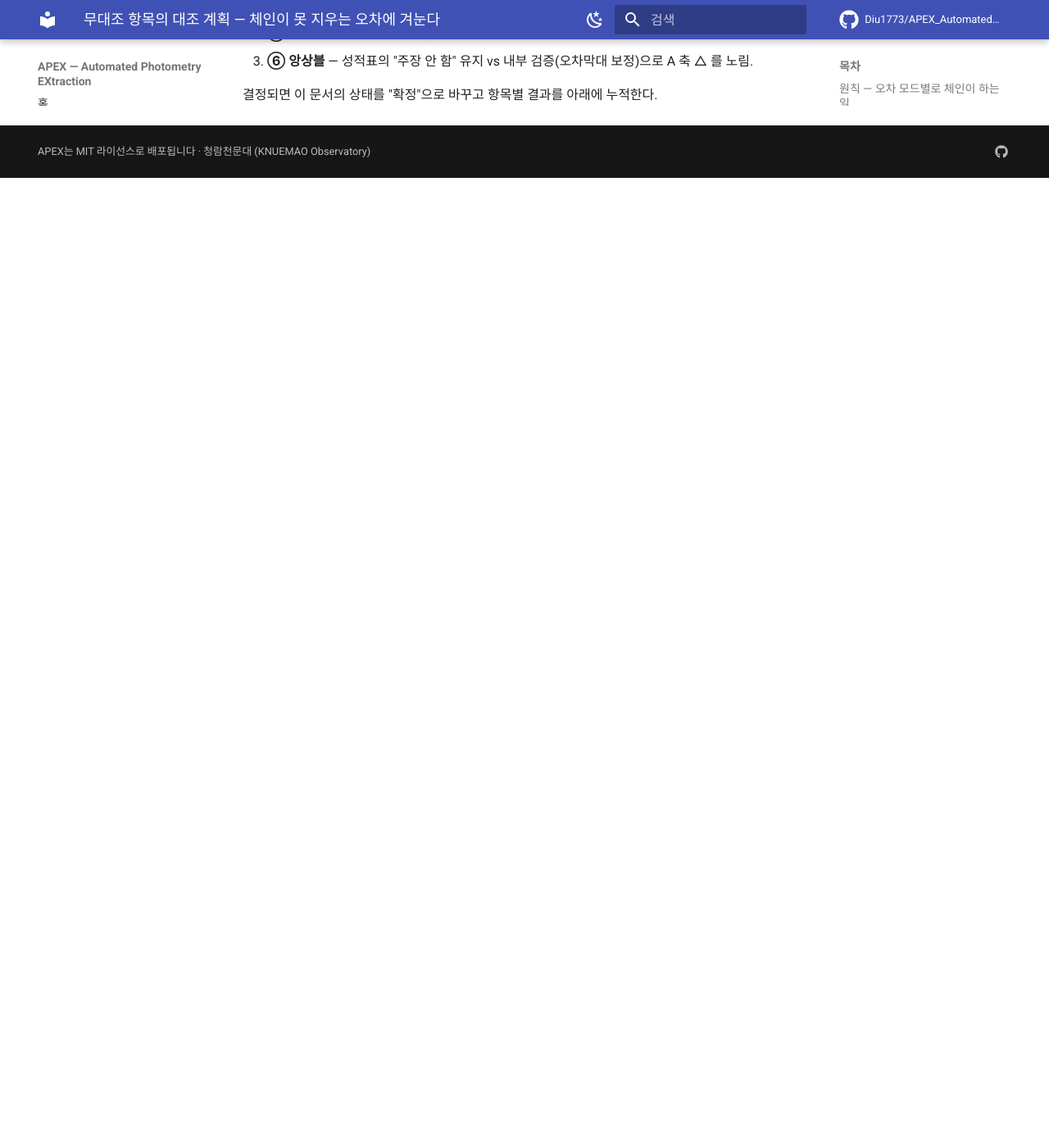
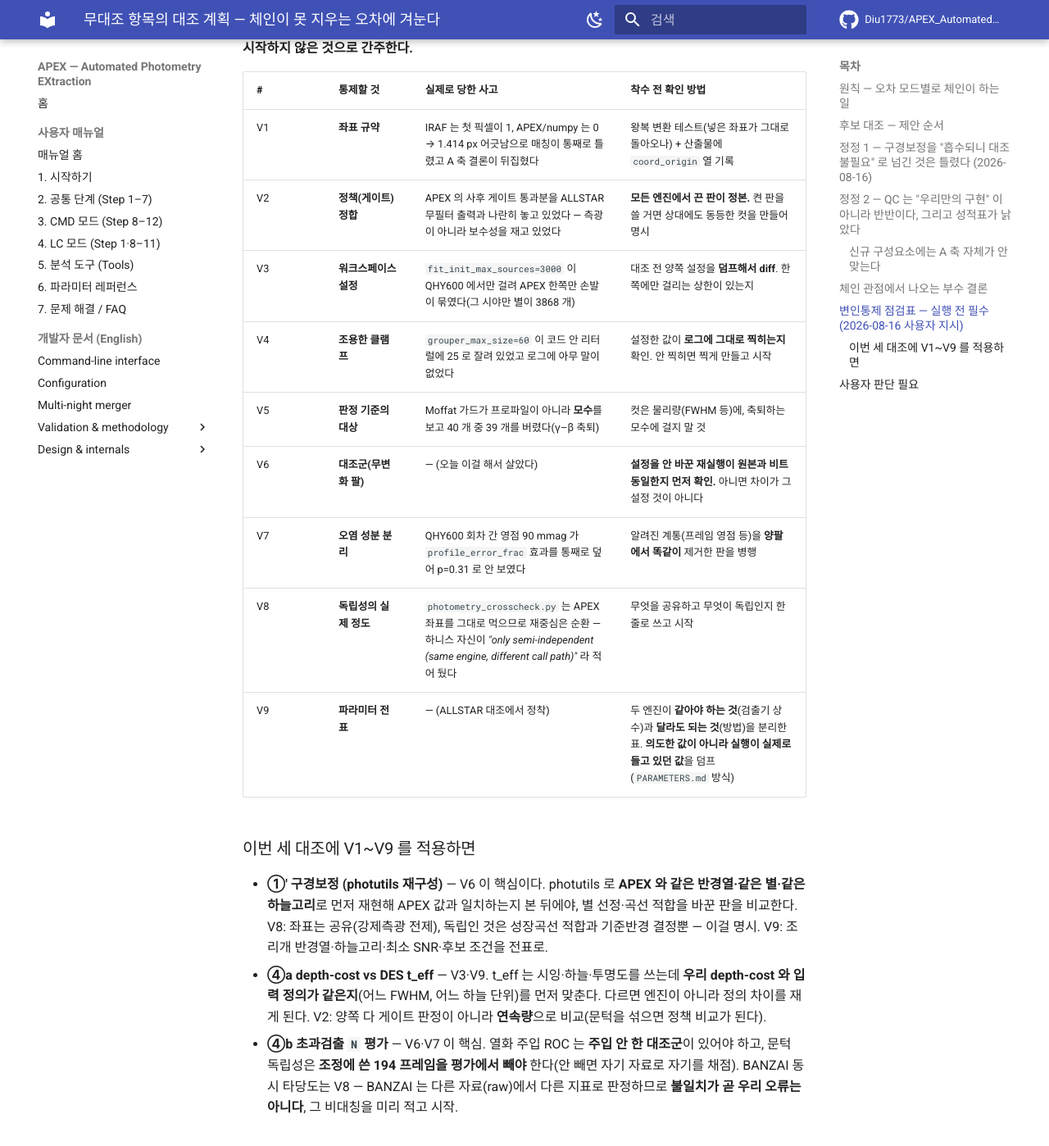
Before and after one commit to Diu1773/APEX_AutomatedPhotometryEXtraction, an MkDocs documentation site: the page built from docs/audit/APEX_CROSSCHECK_PLAN.md, in a window 1280 px wide and 1400 px high, scrolled down 5228 px. Shown: the whole window at 82% size. Built offline with MkDocs 1.6.1 and Material for MkDocs 9.7.7, drawn with Linux system fonts in a browser that asks for light colours; comment, search, counter and statistics services are not loaded; before the commit the page ends 5445 px from its top, so only the background shows below that; some of the changed text lies outside the part shown.

Commit message:
docs(audit): 대조 착수 전 변인통제 점검표 — 실제로 결론을 뒤집은 것들로 (V1~V9)
사용자 지시: "대조할때는 변인통제 확실히 해야한다".

일반론 대신 이 캠페인에서 실제로 결론을 뒤집은 실패를 항목화했다. PSF A축이
하루 사이 세 번 뒤집혔고 원인이 전부 변인통제였다.

  V1 좌표 규약     IRAF 첫픽셀 1 vs 0 -> 1.414 px, 매칭 전체가 틀림
  V2 정책 정합     APEX 게이트 통과분 vs ALLSTAR 무필터 = 보수성 측정
  V3 워크스페이스   fit_init_max_sources=3000 이 QHY600 에서만 발동
  V4 조용한 클램프  grouper_max_size 60 -> 코드 리터럴 25, 로그 침묵
  V5 판정 대상     Moffat 가드가 프로파일 아닌 모수를 봐서 39/40 기각
  V6 대조군        설정 안 바꾼 재실행이 비트 동일한지 먼저 (오늘 이걸로 살았다)
  V7 오염 분리     회차 영점 90 mmag 가 prof 효과를 덮어 p=0.31
  V8 독립성 정도   crosscheck 는 APEX 좌표를 먹어 재중심이 순환(하네스가 명시)
  V9 파라미터 전표  의도값이 아니라 실행이 실제로 들고 있던 값을 덤프

못 채운 칸이 있으면 그 대조는 시작하지 않은 것으로 간주한다. 계획 중인 세
대조(①′ 구경보정·④a depth-cost·④b 초과검출)에 각각 어느 항목이 핵심인지도
붙였다 — ①′는 V6(같은 반경열로 먼저 재현), ④a는 V3·V9(입력 정의 일치),
④b는 V6·V7(주입 대조군 + 조정에 쓴 194 프레임을 평가에서 제외).

Co-Authored-By: Claude Opus 5 <noreply@anthropic.com>

```diff
--- a/docs/audit/APEX_CROSSCHECK_PLAN.md
+++ b/docs/audit/APEX_CROSSCHECK_PLAN.md
@@ -129,6 +129,42 @@ IRAF 는 IRAF 스택 전체를 요구한다. 그래서 소형 천문대 오프
   경로다(받기 전 그 밤의 bias/dark/flat 공개 여부 확인 — 없으면 "raw→science
   통합"이 아니라 "측광 사슬만"의 다기기 근거가 된다).
 
+## 변인통제 점검표 — 실행 전 필수 (2026-08-16 사용자 지시)
+
+일반론이 아니라 **이 캠페인에서 실제로 결론을 뒤집은 실패들**이다. PSF A 축은
+하루 사이 세 번 뒤집혔고 원인이 전부 변인통제였다. 새 대조를 시작하기 전에
+이 표를 채우고, 못 채운 칸이 있으면 **그 대조는 아직 시작하지 않은 것으로
+간주한다.**
+
+| # | 통제할 것 | 실제로 당한 사고 | 착수 전 확인 방법 |
+|---|---|---|---|
+| V1 | **좌표 규약** | IRAF 는 첫 픽셀이 1, APEX/numpy 는 0 → 1.414 px 어긋남으로 매칭이 통째로 틀렸고 A 축 결론이 뒤집혔다 | 왕복 변환 테스트(넣은 좌표가 그대로 돌아오나) + 산출물에 `coord_origin` 열 기록 |
+| V2 | **정책(게이트) 정합** | APEX 의 사후 게이트 통과분을 ALLSTAR 무필터 출력과 나란히 놓고 있었다 — 측광이 아니라 보수성을 재고 있었다 | **모든 엔진에서 끈 판이 정본.** 켠 판을 쓸 거면 상대에도 동등한 컷을 만들어 명시 |
+| V3 | **워크스페이스 설정** | `fit_init_max_sources=3000` 이 QHY600 에서만 걸려 APEX 한쪽만 손발이 묶였다(그 시야만 별이 3868 개) | 대조 전 양쪽 설정을 **덤프해서 diff**. 한쪽에만 걸리는 상한이 있는지 |
+| V4 | **조용한 클램프** | `grouper_max_size=60` 이 코드 안 리터럴에 25 로 잘려 있었고 로그에 아무 말이 없었다 | 설정한 값이 **로그에 그대로 찍히는지** 확인. 안 찍히면 찍게 만들고 시작 |
+| V5 | **판정 기준의 대상** | Moffat 가드가 프로파일이 아니라 **모수**를 보고 40 개 중 39 개를 버렸다(γ–β 축퇴) | 컷은 물리량(FWHM 등)에, 축퇴하는 모수에 걸지 말 것 |
+| V6 | **대조군(무변화 팔)** | — (오늘 이걸 해서 살았다) | **설정을 안 바꾼 재실행이 원본과 비트 동일한지 먼저 확인.** 아니면 차이가 그 설정 것이 아니다 |
+| V7 | **오염 성분 분리** | QHY600 회차 간 영점 90 mmag 가 `profile_error_frac` 효과를 통째로 덮어 p=0.31 로 안 보였다 | 알려진 계통(프레임 영점 등)을 **양팔에서 똑같이** 제거한 판을 병행 |
+| V8 | **독립성의 실제 정도** | `photometry_crosscheck.py` 는 APEX 좌표를 그대로 먹으므로 재중심은 순환 — 하니스 자신이 *"only semi-independent (same engine, different call path)"* 라 적어 뒀다 | 무엇을 공유하고 무엇이 독립인지 한 줄로 쓰고 시작 |
+| V9 | **파라미터 전표** | — (ALLSTAR 대조에서 정착) | 두 엔진이 **같아야 하는 것**(검출기 상수)과 **달라도 되는 것**(방법)을 분리한 표. **의도한 값이 아니라 실행이 실제로 들고 있던 값**을 덤프 (`PARAMETERS.md` 방식) |
+
+### 이번 세 대조에 V1~V9 를 적용하면
+
+- **①′ 구경보정 (photutils 재구성)** — V6 이 핵심이다. photutils 로 **APEX 와
+  같은 반경열·같은 별·같은 하늘고리**로 먼저 재현해 APEX 값과 일치하는지 본
+  뒤에야, 별 선정·곡선 적합을 바꾼 판을 비교한다. V8: 좌표는 공유(강제측광
+  전제), 독립인 것은 성장곡선 적합과 기준반경 결정뿐 — 이걸 명시.
+  V9: 조리개 반경열·하늘고리·최소 SNR·후보 조건을 전표로.
+- **④a depth-cost vs DES t_eff** — V3·V9. t_eff 는 시잉·하늘·투명도를 쓰는데
+  **우리 depth-cost 와 입력 정의가 같은지**(어느 FWHM, 어느 하늘 단위)를 먼저
+  맞춘다. 다르면 엔진이 아니라 정의 차이를 재게 된다. V2: 양쪽 다 게이트 판정이
+  아니라 **연속량**으로 비교(문턱을 섞으면 정책 비교가 된다).
+- **④b 초과검출 `N` 평가** — V6·V7 이 핵심. 열화 주입 ROC 는 **주입 안 한
+  대조군**이 있어야 하고, 문턱 독립성은 **조정에 쓴 194 프레임을 평가에서
+  빼야** 한다(안 빼면 자기 자료로 자기를 채점). BANZAI 동시 타당도는 V8 —
+  BANZAI 는 다른 자료(raw)에서 다른 지표로 판정하므로 **불일치가 곧 우리
+  오류는 아니다**, 그 비대칭을 미리 적고 시작.
+
 ## 사용자 판단 필요
 
 1. **시작 순서** — 제안은 ①② 먼저(디스크 자료만, 체인이 못 지우는 모드 직격).
```
